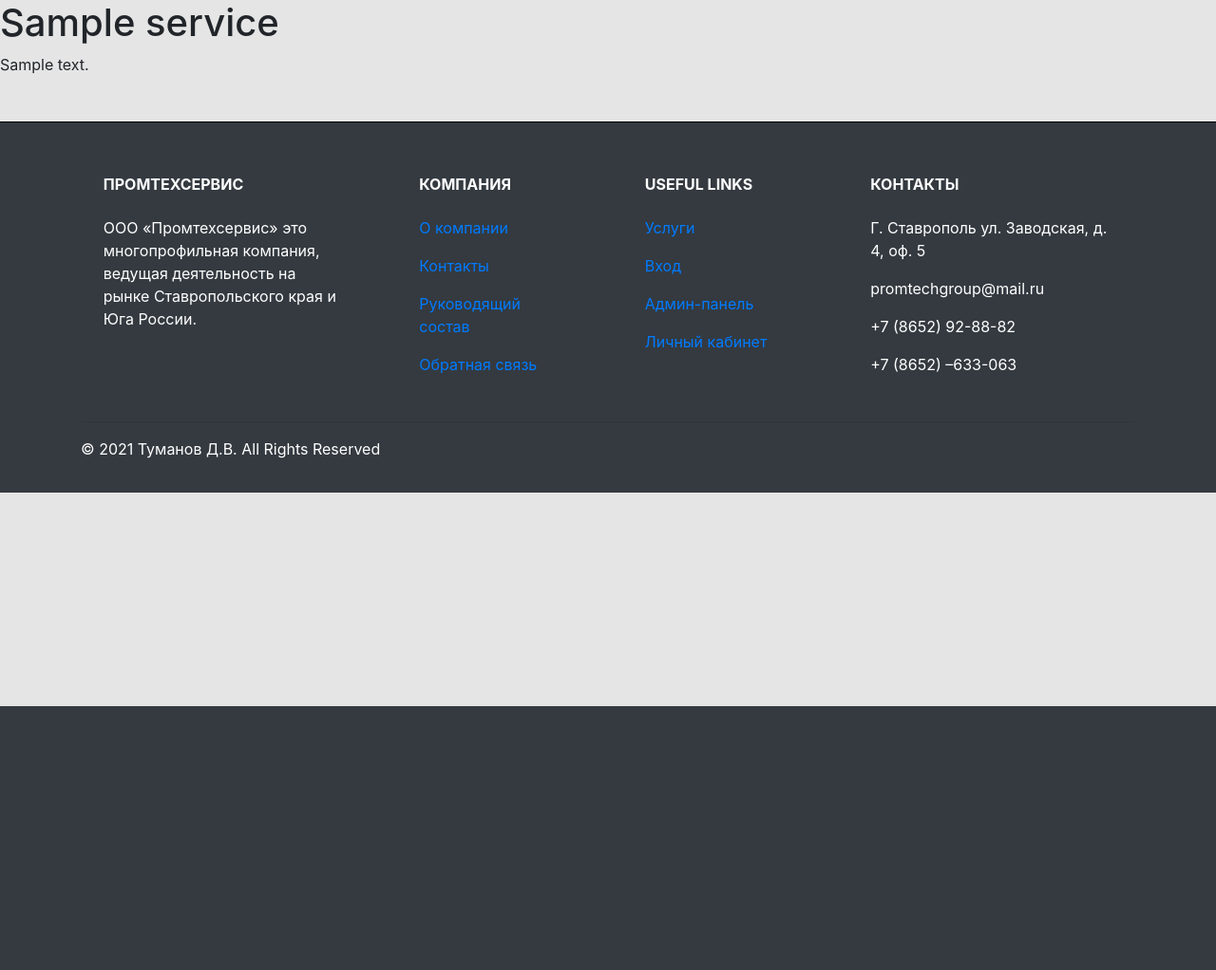
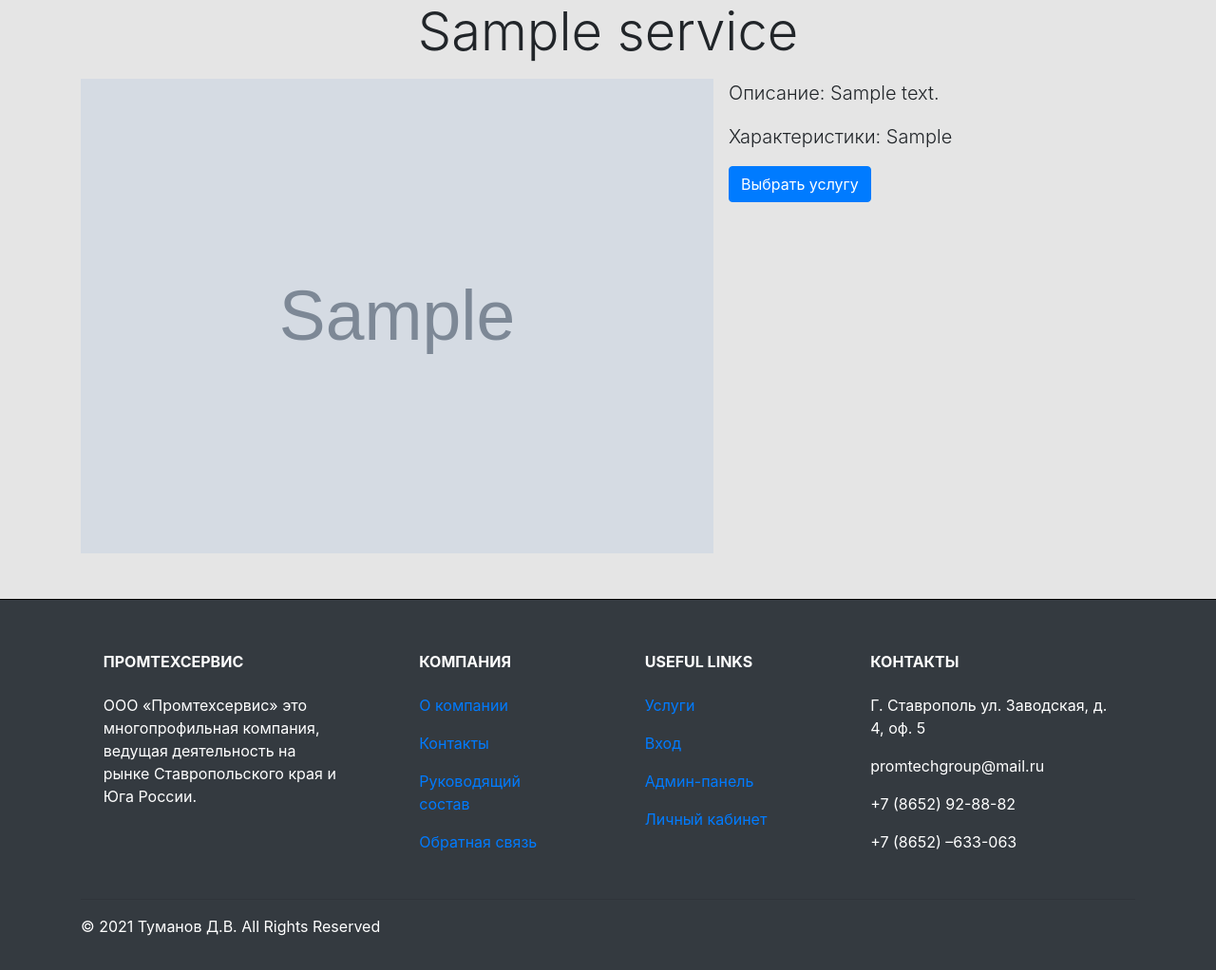
Before and after one commit to Daniil-Tumanov/BuildSite, a Django app: a page that uses BuildSite/buildApp/templates/buildApp/show.html in a window 1280 px wide. Shown: the part 56-1078 px from the top of the page at 95% size. Before the commit the page ends 800 px from the top, so only its background shows below. Run offline with Django 3.2, Linux system fonts and the light colour scheme; tables that the repository leaves empty hold one stand-in row (values such as "Sample post"); grey boxes marked "Sample" are stand-in pictures; some libraries are stand-ins or nearby versions.

Commit message:
Added page for service

```diff
--- a/BuildSite/buildApp/static/css/style.css
+++ b/BuildSite/buildApp/static/css/style.css
@@ -20,3 +20,6 @@ footer {
 .right{
     text-align: right;
 }
+.media img{
+    width: 60%;
+}
--- a/BuildSite/buildApp/templates/buildApp/show.html
+++ b/BuildSite/buildApp/templates/buildApp/show.html
@@ -1,5 +1,17 @@
 {% extends "buildApp/index.html" %}
 {% block content %}
-<h1>{{service.NameService}}</h1>
-{{service.Description}}
+<div class="container">
+      <h1 class="text-center display-4">{{service.NameService}}</h1>
+    <div class="media mt-3">
+
+    <img src="{{ service.IMG.url }}" class="align-self-start mr-3">
+    <div class="media-body">
+
+    <p class="lead">Описание: {{service.Description}}</p>
+        <p class="lead">Характеристики: {{ service.Specification }}</p>
+        <a href="{{ service.get_absolute_url }}" class="btn btn-primary">Выбрать услугу</a>
+    </div>
+    </div>
+
+</div>
 {% endblock %}
```
